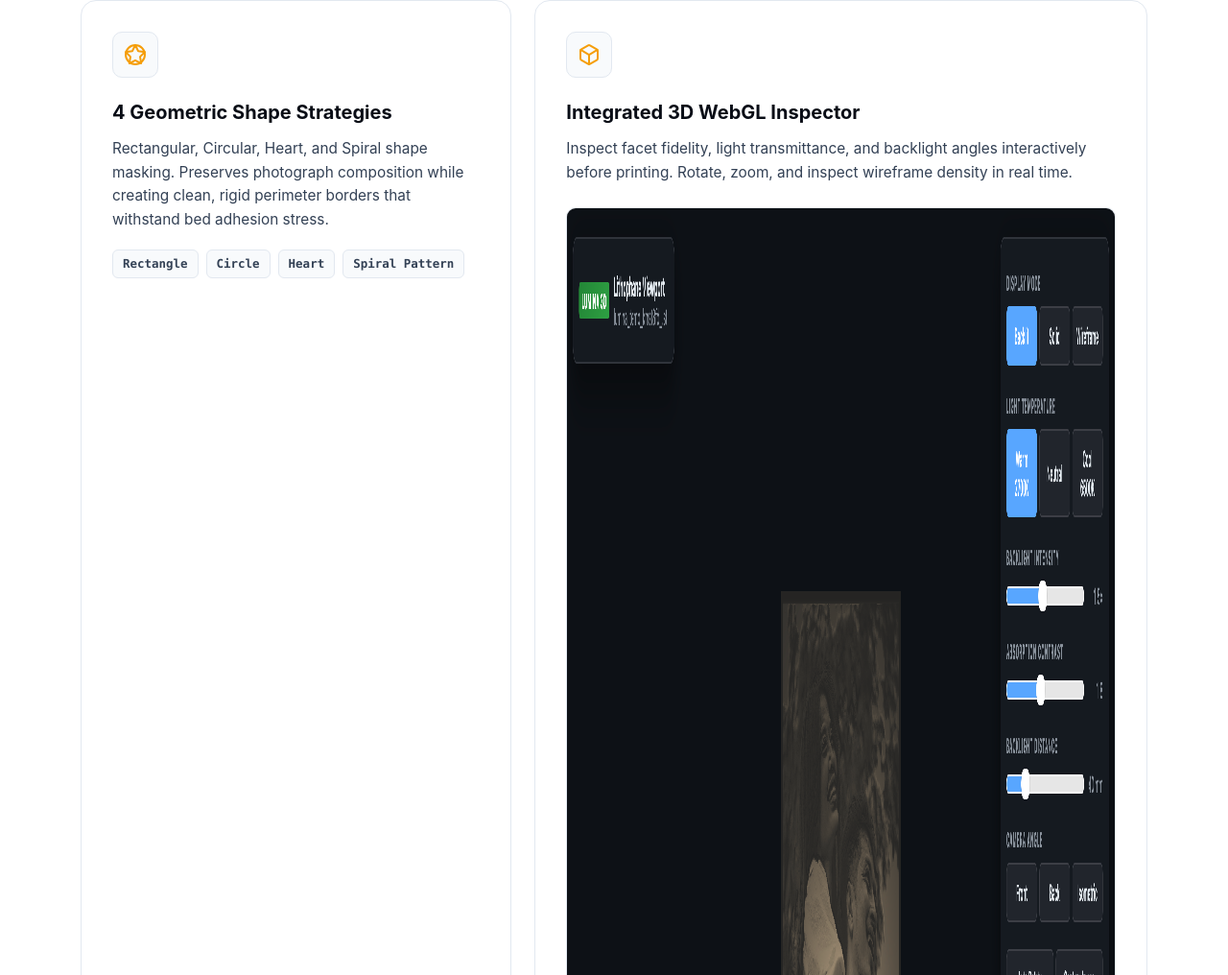
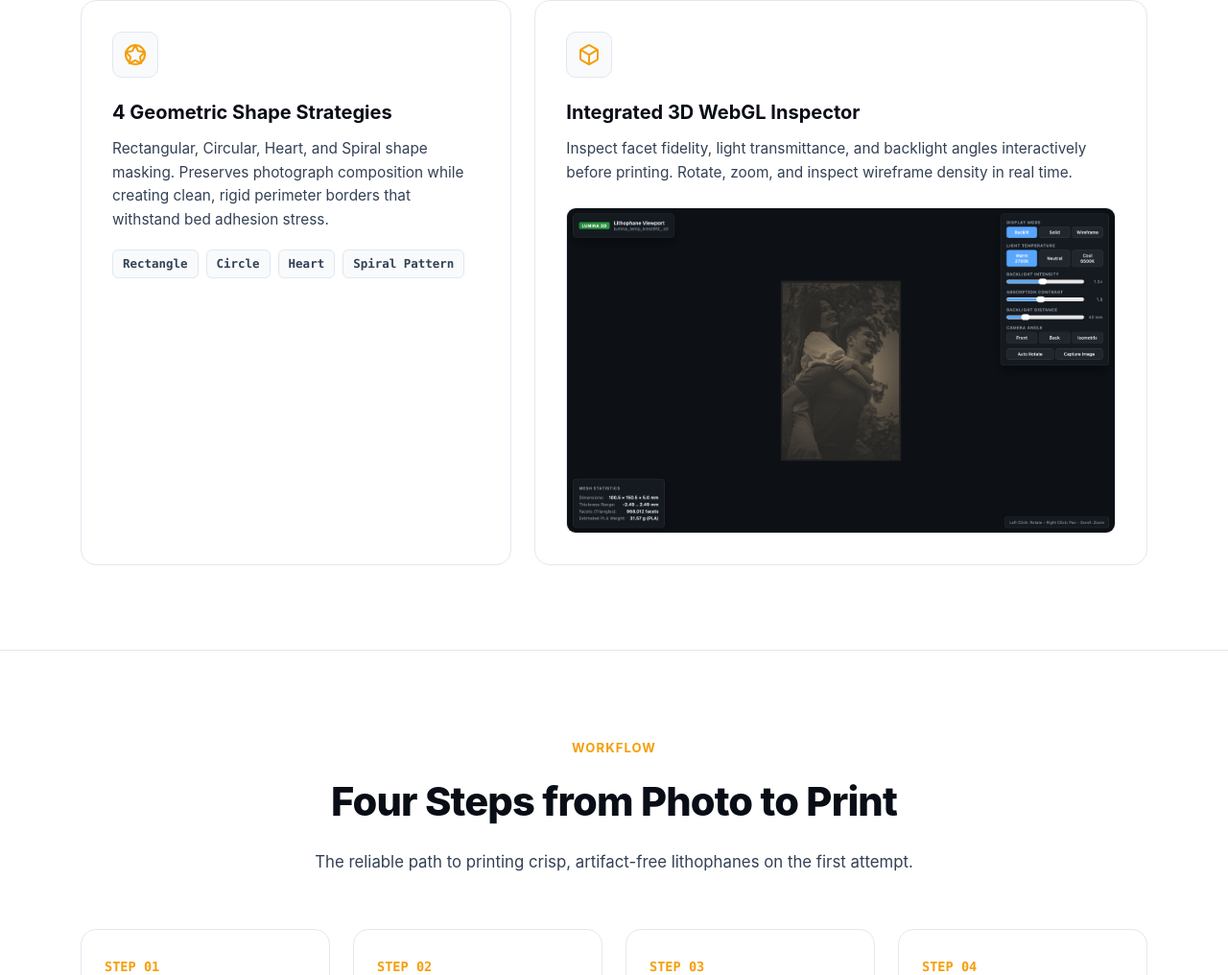
Before and after one commit to AtaCanYmc/lumina, a plain HTML site: page docs/index.html in a window 1280 px wide. Shown: the part 3164-4180 px from the top of the page at 96% size. Drawn offline with Linux system fonts and the light colour scheme.

Commit message:
fix(styles): prevent vertical image distortion in 3D inspector feature card

```diff
--- a/docs/styles.css
+++ b/docs/styles.css
@@ -90,6 +90,7 @@ button:disabled, a[aria-disabled="true"] {
 img, svg {
   display: block;
   max-width: 100%;
+  height: auto;
 }
 
 /* Container */
@@ -614,6 +615,16 @@ img, svg {
   border-radius: var(--radius-md);
   overflow: hidden;
   border: 1px solid var(--border);
+  aspect-ratio: 16 / 9.5;
+  background-color: var(--bg-subtle);
+}
+
+.feature-visual-frame img {
+  width: 100%;
+  height: 100%;
+  object-fit: cover;
+  object-position: top center;
+  display: block;
 }
 
 /* Workflow Steps */
```
